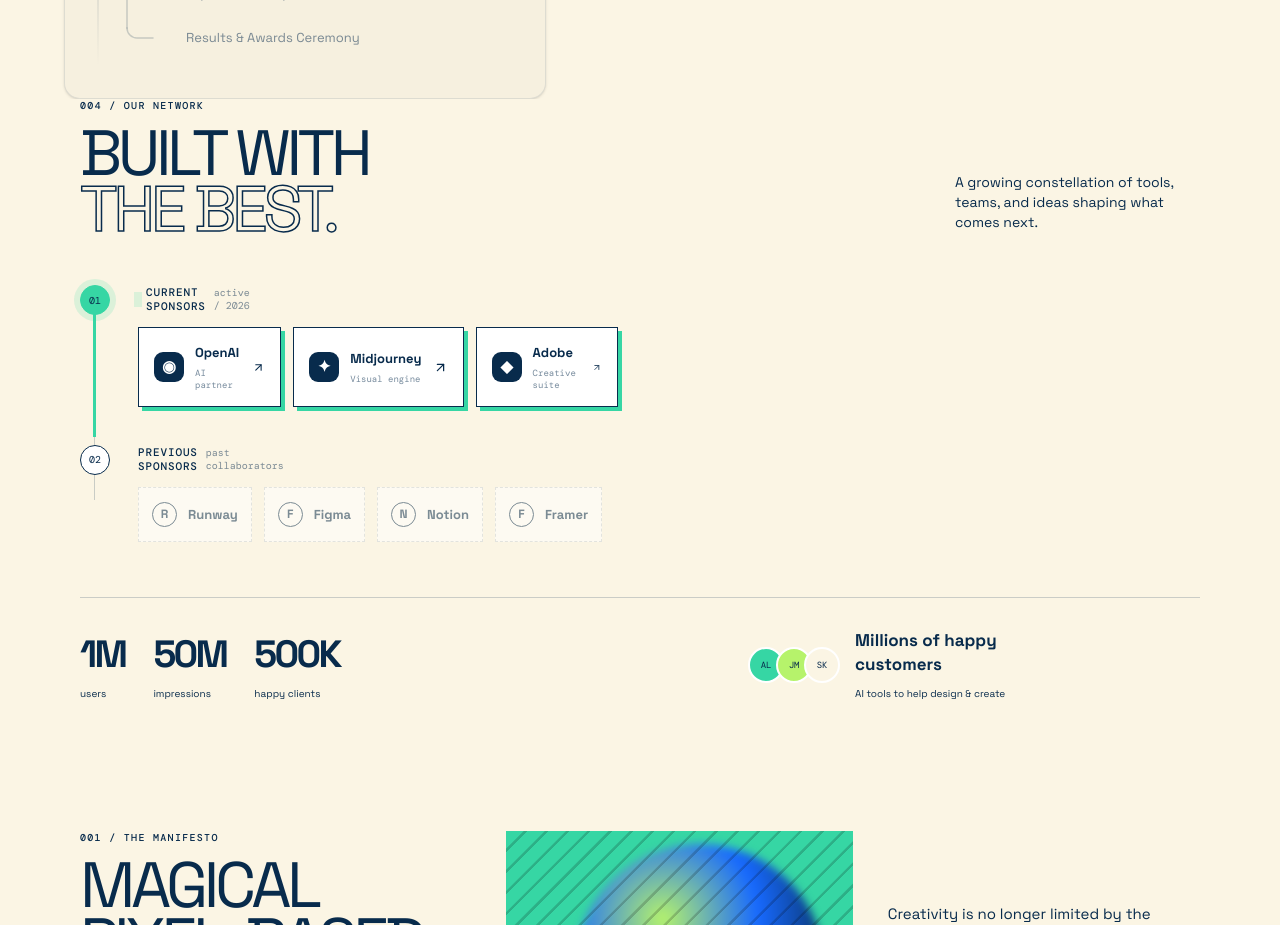
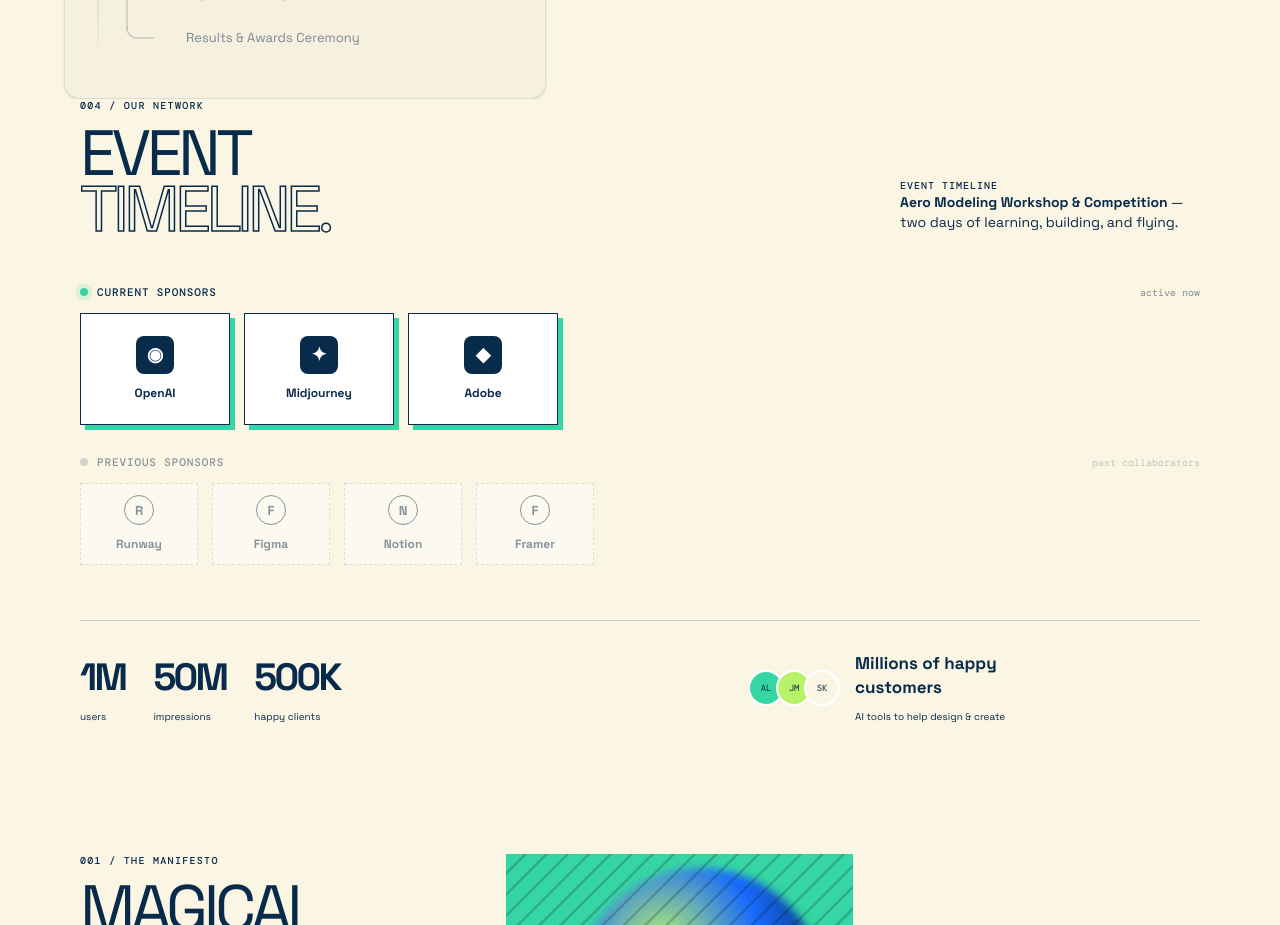
Before and after one commit to Biki-dev/Aerotech-2026-v2, a React (Vite) app: page / in a window 1280 px wide. Shown: the part 1600-2525 px from the top of the page. Built offline with nearby package versions, Linux system fonts and the light colour scheme; some icons are missing.

Commit message:
Simplify sponsor section into current and previous logo rows

```diff
--- a/src/components/StudioSections.jsx
+++ b/src/components/StudioSections.jsx
@@ -1,9 +1,9 @@
 import { ArrowUpRight, PlaneTakeoff, Plane, Rocket, Compass } from 'lucide-react'
 
 const currentSponsors = [
-  { name: 'OpenAI', icon: '◉', detail: 'AI partner' },
-  { name: 'Midjourney', icon: '✦', detail: 'Visual engine' },
-  { name: 'Adobe', icon: '◆', detail: 'Creative suite' },
+  { name: 'OpenAI', icon: '◉' },
+  { name: 'Midjourney', icon: '✦' },
+  { name: 'Adobe', icon: '◆' },
 ]
 
 const previousSponsors = [
@@ -27,27 +27,21 @@ export function Ticker() {
   </div></section>
 }
 
-function SponsorIcon({ sponsor }) {
-  return <span className="sponsor-icon" aria-hidden="true">{sponsor.icon}</span>
+function SponsorLogo({ sponsor }) {
+  return <div className="sponsor-logo-card"><span className="sponsor-logo-mark" aria-hidden="true">{sponsor.icon}</span><strong>{sponsor.name}</strong></div>
 }
 
-function SponsorRow({ sponsors, previous = false }) {
-  return <div className={`sponsor-row ${previous ? 'sponsor-row-previous' : 'sponsor-row-current'}`}>
-    {sponsors.map((sponsor) => <div className="sponsor-card" key={sponsor.name}>
-      <SponsorIcon sponsor={sponsor} />
-      <div><strong>{sponsor.name}</strong>{sponsor.detail && <small>{sponsor.detail}</small>}</div>
-      {!previous && <ArrowUpRight className="sponsor-arrow" size={15} />}
-    </div>)}
+function SponsorGroup({ label, sponsors, current = false }) {
+  return <div className={`sponsor-group ${current ? 'sponsor-group-current' : 'sponsor-group-previous'}`}>
+    <div className="sponsor-group-label"><span className={current ? 'status-dot' : 'history-dot'} />{label}<small>{current ? 'active now' : 'past collaborators'}</small></div>
+    <div className="sponsor-logo-row">{sponsors.map((sponsor) => <SponsorLogo sponsor={sponsor} key={sponsor.name} />)}</div>
   </div>
 }
 
 export function ProofSection() {
   return <section className="proof container" id="studio">
-    <div className="sponsor-timeline-head"><div><p className="section-kicker">004 / Our network</p><h2>BUILT WITH<br /><span>THE BEST.</span></h2></div><p className="sponsor-intro">A growing constellation of tools, teams, and ideas shaping what comes next.</p></div>
-    <div className="sponsor-timeline"><div className="timeline-line" aria-hidden="true"><span className="timeline-progress" /></div>
-      <div className="timeline-stage timeline-stage-current"><div className="timeline-marker">01</div><div className="timeline-stage-content"><div className="timeline-label"><span className="status-dot" /> Current sponsors <small>active / 2026</small></div><SponsorRow sponsors={currentSponsors} /></div></div>
-      <div className="timeline-stage timeline-stage-previous"><div className="timeline-marker">02</div><div className="timeline-stage-content"><div className="timeline-label">Previous sponsors <small>past collaborators</small></div><SponsorRow sponsors={previousSponsors} previous /></div></div>
-    </div>
+    <div className="sponsor-section-heading"><div><p className="section-kicker">004 / Our network</p><h2>EVENT<br /><span>TIMELINE.</span></h2></div><p>Event Timeline<br /><strong>Aero Modeling Workshop &amp; Competition</strong> — two days of learning, building, and flying.</p></div>
+    <div className="sponsor-groups"><SponsorGroup label="Current sponsors" sponsors={currentSponsors} current /><SponsorGroup label="Previous sponsors" sponsors={previousSponsors} /></div>
     <div className="proof-metrics"><div className="stat-grid"><div><strong>1M</strong><span>users</span></div><div><strong>50M</strong><span>impressions</span></div><div><strong>500K</strong><span>happy clients</span></div></div><div className="proof-note"><div className="avatar-stack"><span>AL</span><span>JM</span><span>SK</span></div><div><strong>Millions of happy<br />customers</strong><small>AI tools to help design &amp; create</small></div></div></div>
   </section>
 }
--- a/src/styles.css
+++ b/src/styles.css
@@ -868,3 +868,27 @@ a {
 .sponsor-row-previous .sponsor-icon { width:25px; height:25px; border-radius:50%; background:transparent; border:1px solid var(--ink); color:var(--ink); font-size:12px; }
 .proof-metrics { display:grid; grid-template-columns:1fr .7fr; gap:42px; align-items:end; margin-top:55px; padding-top:28px; border-top:1px solid rgba(8,43,76,.2); }
 @media (max-width:760px) { .sponsor-timeline-head { display:block; margin-bottom:35px; }.sponsor-intro { margin-top:23px; }.sponsor-timeline { padding-left:42px; }.timeline-stage { grid-template-columns:1fr; }.timeline-marker { left:-42px; }.timeline-line { left:14px; }.sponsor-row,.sponsor-row-previous { grid-template-columns:1fr 1fr; }.timeline-label { flex-wrap:wrap; }.timeline-label small { margin-left:0; width:100%; }.proof-metrics { grid-template-columns:1fr; gap:32px; margin-top:45px; }.sponsor-card { min-height:68px; padding:11px; }.sponsor-card strong { font-size:12px; } }
+
+/* Direct sponsor rows */
+.proof { display:block; }
+.sponsor-section-heading { display:flex; justify-content:space-between; align-items:end; gap:50px; margin-bottom:48px; }
+.sponsor-section-heading h2 { font-size:clamp(43px, 5vw, 75px); line-height:.88; letter-spacing:-.07em; margin:13px 0 0; }
+.sponsor-section-heading h2 span { color:transparent; -webkit-text-stroke:1.5px var(--ink); }
+.sponsor-section-heading > p { max-width:300px; margin:0 0 5px; font-size:14px; line-height:1.45; }
+.sponsor-section-heading > p:first-line { font:500 10px 'DM Mono'; text-transform:uppercase; letter-spacing:.1em; }
+.sponsor-groups { display:grid; grid-template-columns:1fr; gap:30px; }
+.sponsor-group-label { display:flex; align-items:center; gap:9px; margin-bottom:14px; font:500 11px 'DM Mono'; letter-spacing:.08em; text-transform:uppercase; }
+.sponsor-group-label small { color:rgba(8,43,76,.5); font:10px 'DM Mono'; text-transform:none; letter-spacing:0; margin-left:auto; }
+.status-dot,.history-dot { width:8px; height:8px; display:inline-block; border-radius:50%; background:var(--cyan); box-shadow:0 0 0 4px rgba(54,214,164,.16); }
+.history-dot { background:rgba(8,43,76,.35); box-shadow:none; }
+.sponsor-logo-row { display:flex; gap:14px; flex-wrap:wrap; }
+.sponsor-logo-card { width:150px; height:112px; display:flex; flex-direction:column; align-items:center; justify-content:center; gap:10px; border:1px solid rgba(8,43,76,.25); background:var(--paper); transition:transform .2s var(--ease), box-shadow .2s; }
+.sponsor-group-current .sponsor-logo-card { border-color:var(--ink); box-shadow:5px 5px 0 var(--cyan); }
+.sponsor-group-current .sponsor-logo-card:hover { transform:translate(-2px,-2px); box-shadow:7px 7px 0 var(--cyan); }
+.sponsor-logo-mark { width:38px; height:38px; display:grid; place-items:center; border-radius:8px; background:var(--ink); color:var(--paper); font-size:19px; font-weight:700; }
+.sponsor-logo-card strong { font-size:12px; }
+.sponsor-group-previous { opacity:.48; }
+.sponsor-group-previous .sponsor-logo-card { width:118px; height:82px; border-style:dashed; box-shadow:none; }
+.sponsor-group-previous .sponsor-logo-mark { width:30px; height:30px; border-radius:50%; background:transparent; color:var(--ink); border:1px solid var(--ink); font-size:13px; }
+.proof-metrics { display:grid; grid-template-columns:1fr .7fr; gap:42px; align-items:end; margin-top:55px; padding-top:28px; border-top:1px solid rgba(8,43,76,.2); }
+@media (max-width:760px) { .sponsor-section-heading { display:block; margin-bottom:35px; }.sponsor-section-heading > p { margin-top:23px; }.sponsor-logo-card { width:calc(33.333% - 10px); min-width:94px; height:98px; }.sponsor-group-previous .sponsor-logo-card { width:calc(25% - 11px); min-width:72px; height:74px; }.proof-metrics { grid-template-columns:1fr; gap:32px; margin-top:45px; } }
```
